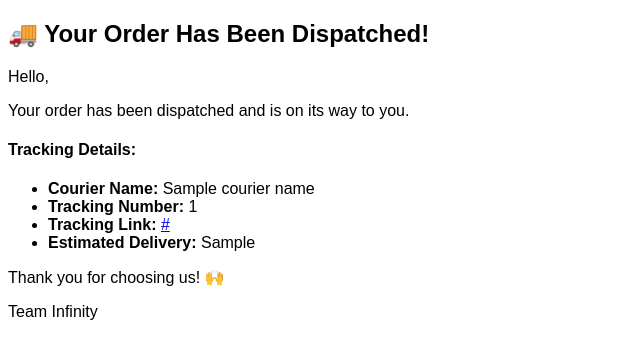
After one commit to VishKhandelwal/GiftEcommerce, a Django app: template orders/templates/emails/tracking_link.html in a window 1280 px wide. The commit adds this page. Shown: the top 359 px of the page, without its empty margins (0-640 px from the left). Run offline with Django 5.2, Linux system fonts and the light colour scheme; the template is opened without the code that fills it: most values are stand-ins (such as "Sample title", 1, 10 or a date in 2020); parts of the project's set-up code (start-up, migrations or seed data) failed here and were passed over.

Commit message:
Update all changes

```diff
--- /dev/null
+++ b/orders/templates/emails/tracking_link.html
@@ -0,0 +1,23 @@
+<!DOCTYPE html>
+<html>
+<head>
+  <meta charset="UTF-8">
+  <title>Order Dispatched</title>
+</head>
+<body style="font-family: Arial, sans-serif;">
+  <h2>🚚 Your Order Has Been Dispatched!</h2>
+  <p>Hello,</p>
+  <p>Your order has been dispatched and is on its way to you.</p>
+
+  <h4>Tracking Details:</h4>
+  <ul>
+    <li><strong>Courier Name:</strong> {{ courier_name }}</li>
+    <li><strong>Tracking Number:</strong> {{ tracking_number }}</li>
+    <li><strong>Tracking Link:</strong> <a href="{{ tracking_link }}">{{ tracking_link }}</a></li>
+    <li><strong>Estimated Delivery:</strong> {{ estimated_delivery }}</li>
+  </ul>
+
+  <p>Thank you for choosing us! 🙌</p>
+  <p>Team Infinity</p>
+</body>
+</html>
--- a/support/templates/support/contact.html
+++ b/support/templates/support/contact.html
@@ -4,7 +4,7 @@
   <h2>Contact Support</h2>
   <p>For urgent queries, contact us via WhatsApp or email.</p>
   <ul>
-    <li>📧 Email: support@infinityforbusiness.com</li>
+    <li>📧 Email: info@theinfinitybox.in</li>
     <li>💬 WhatsApp: <a href="https://wa.me/919560103890" target="_blank">Click here to chat</a></li>
   </ul>
 </div>
```
Also changed, not shown: orders/templates/emails/tracking_link.txt (added, +14 -0 lines), orders/utils.py (+4 -3 lines).
